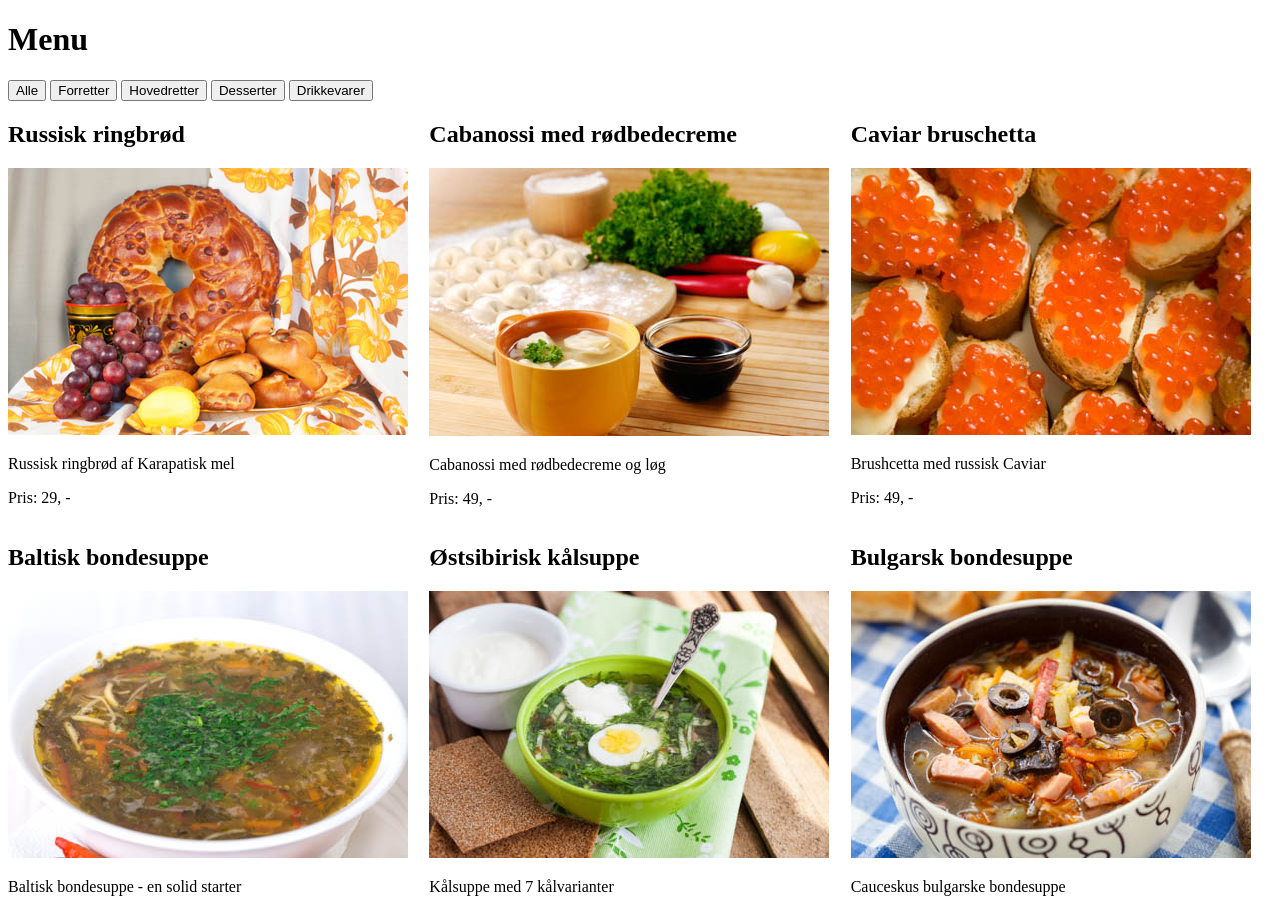
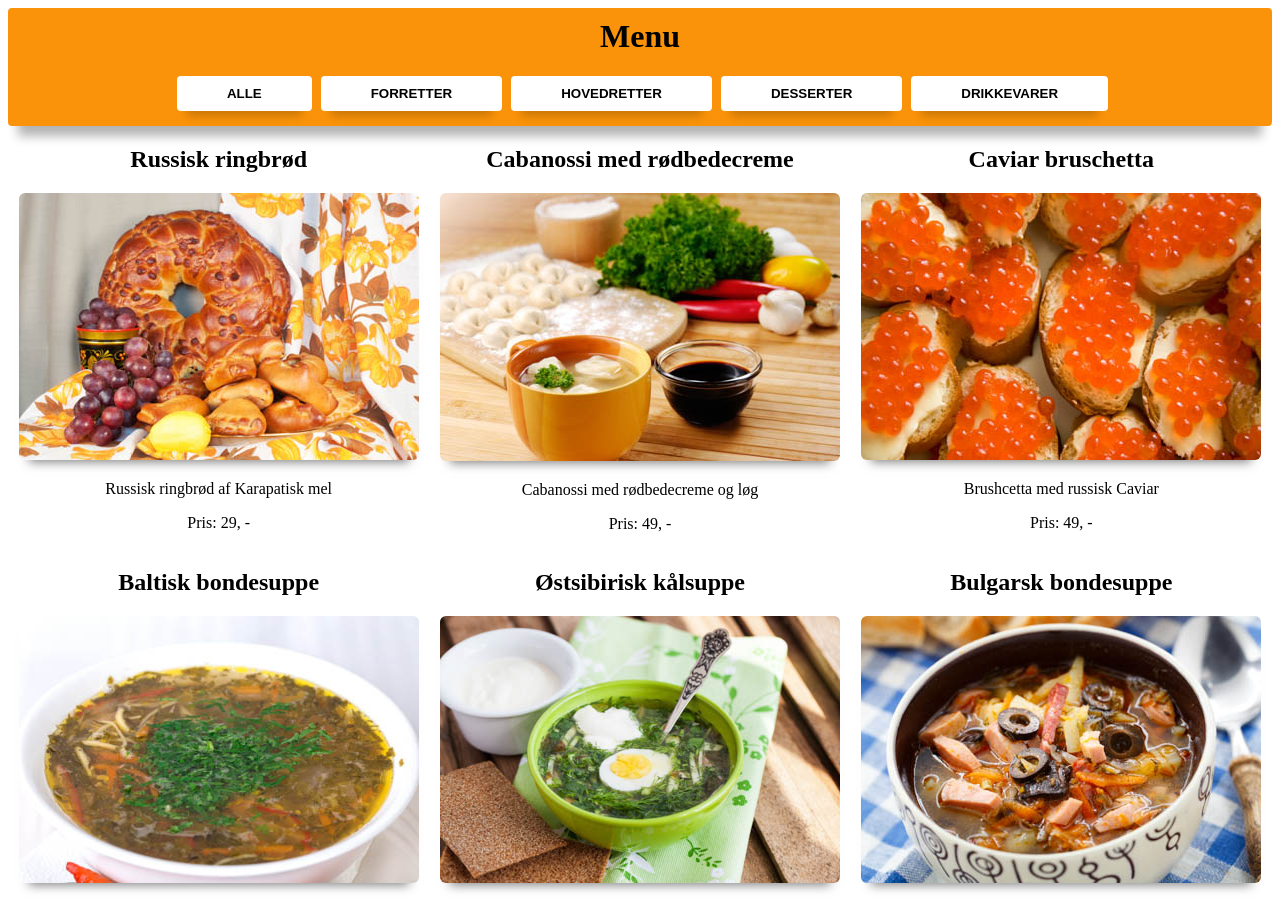
Before and after one commit to timm0206/Babushka-Opgave, a plain HTML site: page index.html in a window 1280 px wide. Shown: the top 899 px of the page. Drawn offline with Linux system fonts and the light colour scheme.

Commit message:
Færdig inden mandag.

```diff
--- a/index.html
+++ b/index.html
@@ -5,7 +5,7 @@
     <meta charset="utf-8">
     <meta name="viewport" content="width=device-width, initial-scale=1.0">
     <title>Babushka Opgave</title>
-    <link rel="stylesheet" href="">
+    <link rel="stylesheet" href="style.css">
 
     <style>
         .retContainer {
--- /dev/null
+++ b/style.css
@@ -0,0 +1,42 @@
+body {
+    font-family: Avenir next;
+    text-align: center;
+}
+
+header {
+    background-color: #FA9309;
+    text-align: center;
+    border-radius: 4px;
+    box-shadow: 0 20px 10px -10px rgba(0, 0, 0, 0.3);
+}
+
+button {
+    background-color: white;
+    border: none;
+    border-radius: 4px;
+    padding: 10px 50px;
+    font-weight: 900;
+    text-transform: uppercase;
+    margin-bottom: 15px;
+    margin-left: 5px;
+    box-shadow: 0 15px 10px -10px rgba(0, 0, 0, 0.2);
+    cursor: pointer;
+}
+
+button:hover {
+    background-color: whitesmoke;
+}
+
+button:active {
+    transform: translateY(2px);
+}
+
+img {
+    border-radius: 6px;
+    box-shadow: 0 12px 10px -10px rgba(0, 0, 0, 0.5);
+}
+
+h1 {
+    margin-top: 0px;
+    padding-top: 10px;
+}
```
Also changed, not shown: Restaurant.jpg (added).
